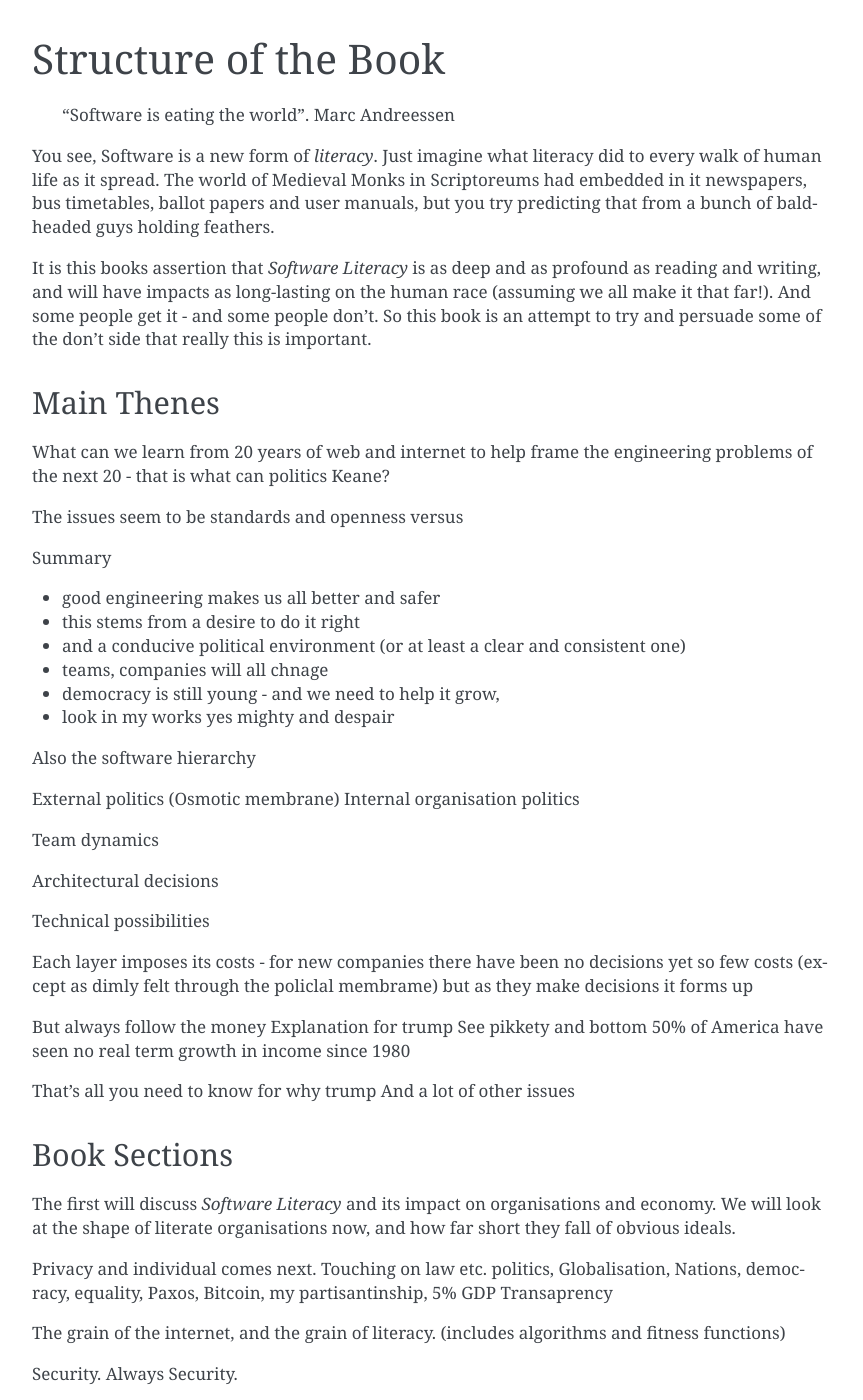
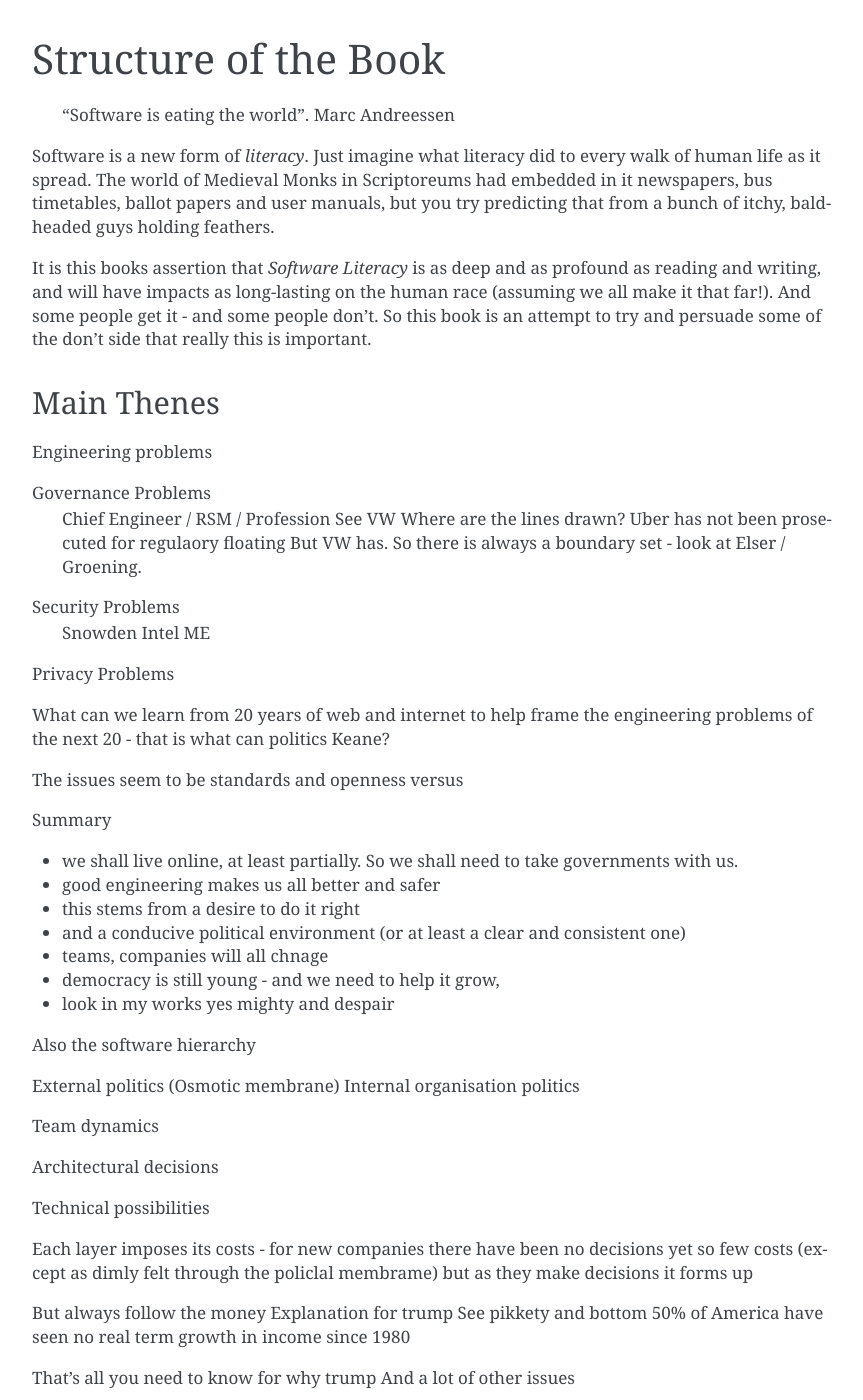
Before and after one commit to lifeisstillgood/softwaremind, a Sphinx documentation site: the page built from docs/chapters/booklayout.rst, in a window 1280 px wide and 1400 px high. Shown: the whole window, without its empty margins (168-1031 px from the left). Built offline with Sphinx 7.4.7, drawn with Linux system fonts in a browser that asks for light colours; pages that are not in the unit, such as notebooks, are missing from menus.

```diff
--- /dev/null
+++ b/docs/_templates/layout.html
@@ -0,0 +1,5 @@
+{% extends "!layout.html" %}
+{% block rootrellink %}
+    <li><a href="http://project.invalid/">Project Homepage</a> &raquo;</li>
+    {{ super() }}
+{% endblock %}
--- a/docs/chapters/booklayout.rst
+++ b/docs/chapters/booklayout.rst
@@ -7,11 +7,11 @@ Structure of the Book
     "Software is eating the world".
     Marc Andreessen
 
-You see, Software is a new form of *literacy*.  Just imagine
+Software is a new form of *literacy*.  Just imagine
 what literacy did to every walk of human life as it spread. The world
 of Medieval Monks in Scriptoreums had embedded in it newspapers, bus
 timetables, ballot papers and user manuals, but you try predicting
-that from a bunch of bald-headed guys holding feathers.
+that from a bunch of itchy, bald-headed guys holding feathers.
 
 It is this books assertion that *Software Literacy* is as deep and as
 profound as reading and writing, and will have impacts as long-lasting
@@ -22,12 +22,31 @@ persuade some of the don't side that really this is important.
 Main Thenes
 -----------
 
-What can we learn from 20 years of web and internet to help frame the engineering problems of the next 20 - that is what can politics Keane?
+Engineering problems
+
+Governance Problems
+  Chief Engineer / RSM / Profession
+  See VW
+  Where are the lines drawn? Uber has not been prosecuted for regulaory floating
+  But VW has. So there is always a boundary set - look at Elser / Groening.
+
+
+Security Problems
+  Snowden
+  Intel ME
+
+Privacy Problems
+
+
+
+What can we learn from 20 years of web and internet to help frame the
+engineering problems of the next 20 - that is what can politics Keane?
 
 The issues seem to be standards and openness versus
 
 Summary
 
+- we shall live online, at least partially. So we shall need to take governments with us.
 - good engineering makes us all better and safer
 - this stems from a desire to do it right
 - and a conducive political environment  (or at least a clear and consistent one)
--- a/docs/chapters/company/ch1_introduction.rst
+++ b/docs/chapters/company/ch1_introduction.rst
@@ -88,7 +88,7 @@ unavoidable in the future.
 
 
 
-.. figure:: _static/robards2.jpeg
+.. figure:: /_static/robards.jpg
    :width: 75%
 
    When I speak of a literate company, please keep this film in mind.
--- a/docs/chapters/index.rst
+++ b/docs/chapters/index.rst
@@ -8,8 +8,8 @@ Introduction
 .. toctree::
    :maxdepth: 1
 
-   ../introduction.rst
-   ../booklayout.rst
+   introduction.rst
+   booklayout.rst
 
 
 The Software Literate Company
```
Also changed, not shown: docs/chapters/introduction.rst (+25 -18 lines), docs/_static/robards.jpg (added).
